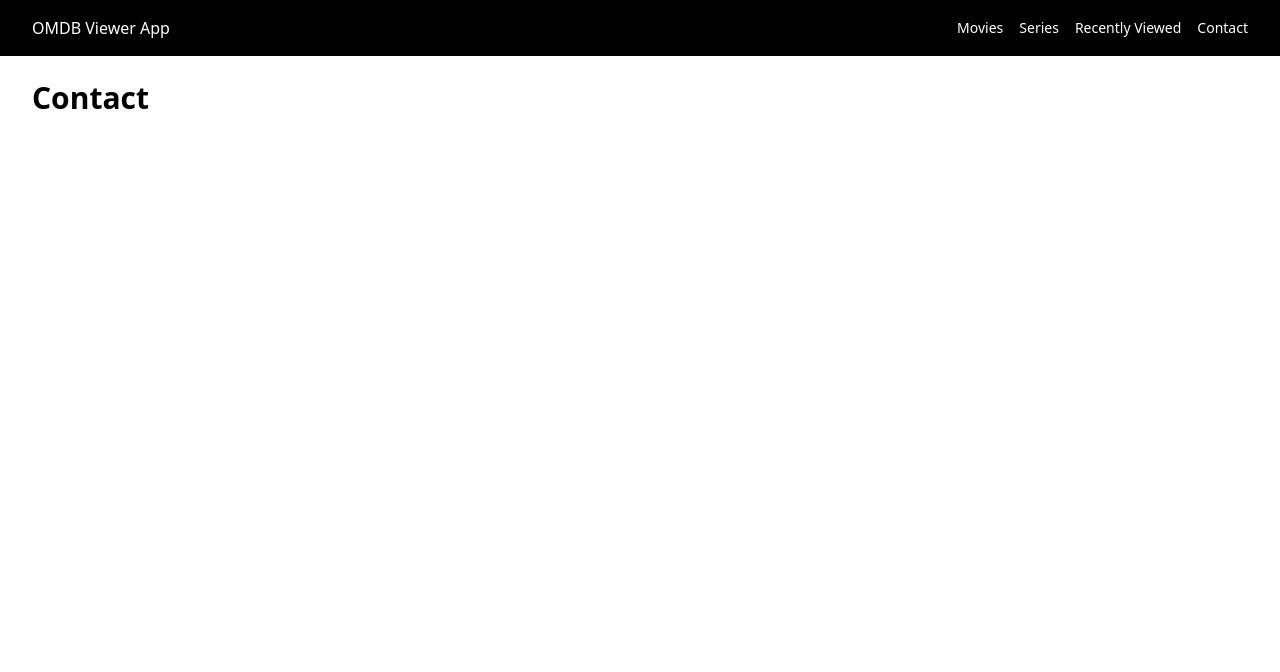
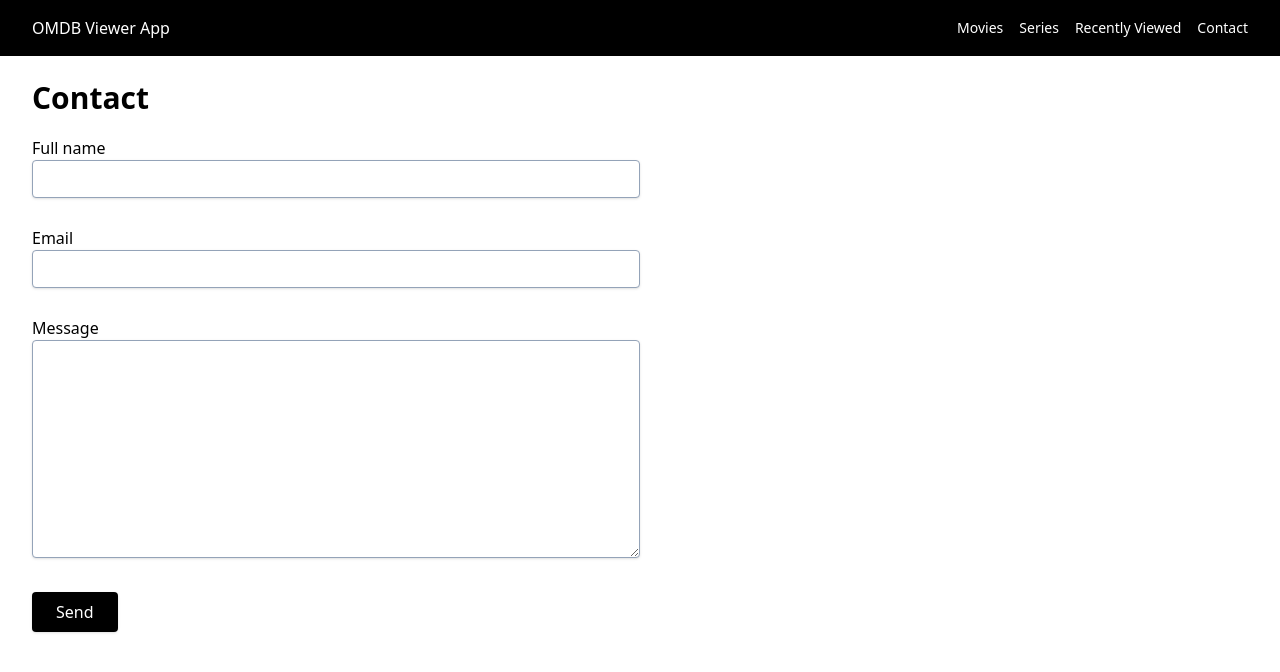
Before and after one commit to ooOsH/omdb-viewer-app, a Nuxt app: page /contact in a window 1280 px wide. Shown: the top 672 px of the page. Built offline with nearby package versions, Linux system fonts and the light colour scheme.

Commit message:
💅 Style changes - Add contact form - add fields, basic styling and submit function

```diff
--- a/pages/contact.vue
+++ b/pages/contact.vue
@@ -1,7 +1,52 @@
-<script setup lang="ts"></script>
+<script setup lang="ts">
+const contactForm = ref({
+  fullname: '',
+  email: '',
+  message: '',
+})
+
+const onSubmit = () => {
+  console.log('Form submitted')
+}
+</script>
 
 <template>
   <section class="container mx-auto px-4 sm:px-6 lg:px-8">
     <h1 class="text-3xl font-bold mb-5">Contact</h1>
+    <form class="space-y-4 w-full lg:w-1/2 mb-8" @submit.prevent="onSubmit">
+      <div>
+        <label for="">Full name</label>
+        <input
+          v-model="contactForm.fullname"
+          type="text"
+          name="fullname"
+          class="shadow appearance-none border border-slate-400 rounded w-full py-2 px-3 text-gray-700 mb-3 leading-tight focus:outline-none focus:shadow-outline"
+        />
+      </div>
+      <div>
+        <label for="email">Email</label>
+        <input
+          v-model="contactForm.email"
+          type="email"
+          name="email"
+          class="shadow appearance-none border border-slate-400 rounded w-full py-2 px-3 text-gray-700 mb-3 leading-tight focus:outline-none focus:shadow-outline"
+        />
+      </div>
+      <div>
+        <label for="">Message</label>
+        <textarea
+          v-model="contactForm.message"
+          name="message"
+          rows="10"
+          class="shadow appearance-none border border-slate-400 rounded w-full py-2 px-3 text-gray-700 mb-3 leading-tight focus:outline-none focus:shadow-outline"
+        ></textarea>
+      </div>
+      <button
+        type="submit"
+        class="shadow appearance-none rounded py-2 px-6 text-white bg-black hover:bg-slate-800 active:bg-slate-600 mb-3 focus:outline-none focus:shadow-outline"
+      >
+        Send
+      </button>
+    </form>
   </section>
 </template>
```
